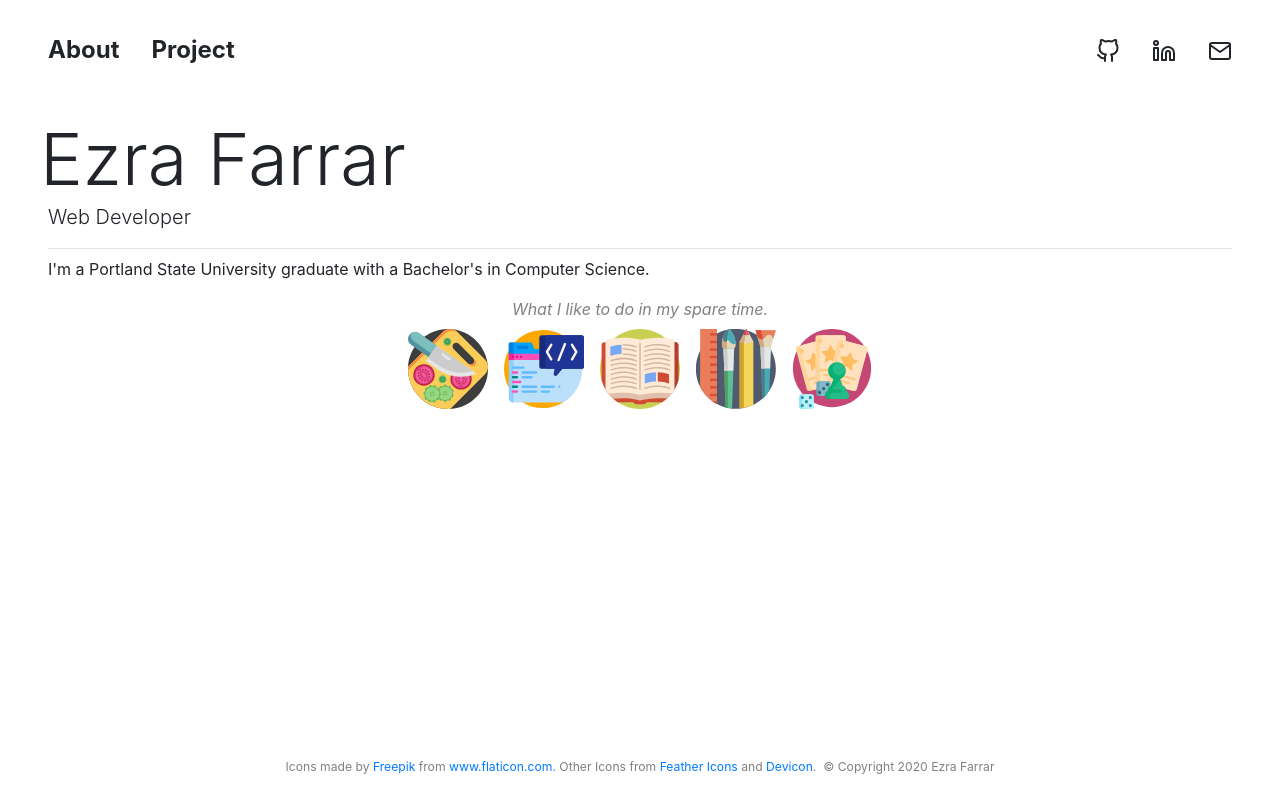
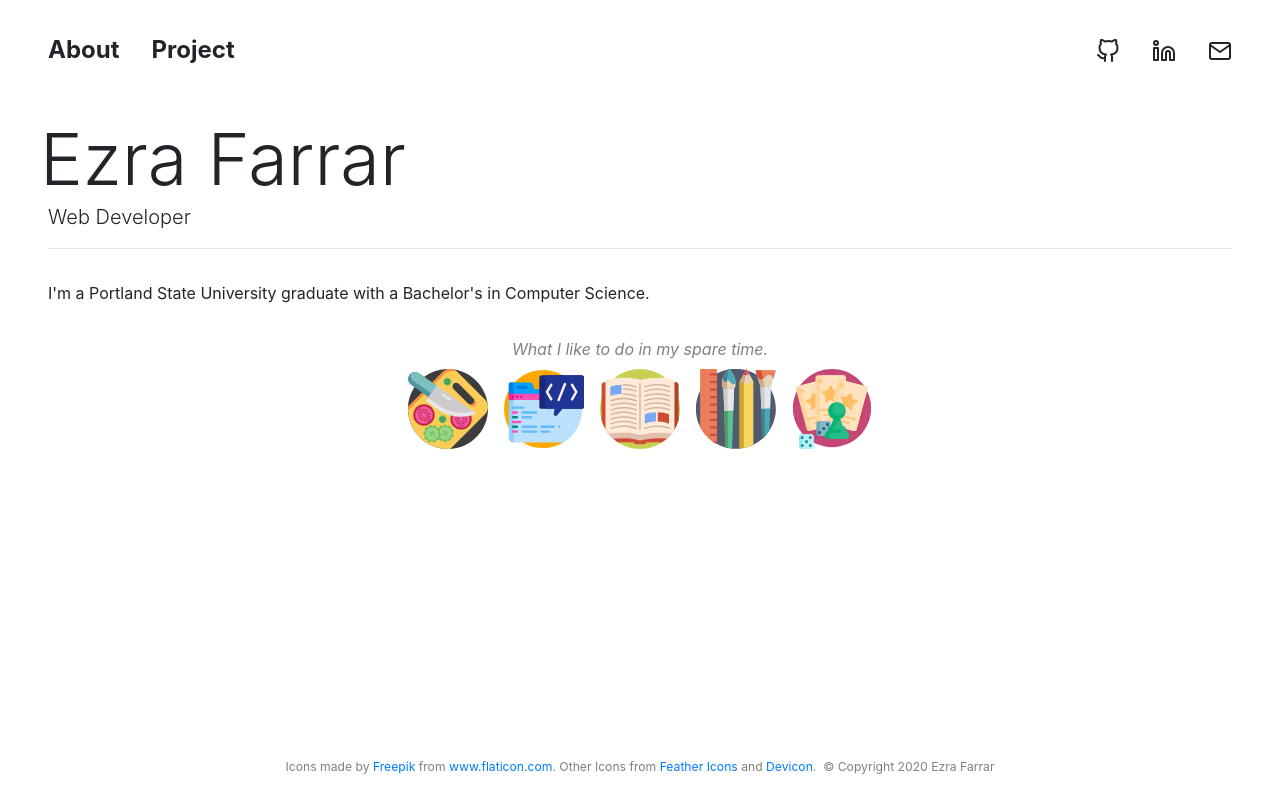
Before and after one commit to FarrarE/portfolio-spa, a React (Create React App) app: page /about in a window 1280 px wide. Built offline with nearby package versions, Linux system fonts and the light colour scheme.

Commit message:
Added margins.

```diff
--- a/src/containers/About/index.js
+++ b/src/containers/About/index.js
@@ -13,7 +13,7 @@ function About() {
         <h2 className="display-3">Ezra Farrar</h2>
         <p className="lead">Web Developer</p>
         <hr className="my-2" />
-        <p>I'm a Portland State University graduate with a Bachelor's in Computer Science.</p>
+        <p className="text-body">I'm a Portland State University graduate with a Bachelor's in Computer Science.</p>
         <div className="hobbies">
           What I like to do in my spare time.
           <div className="icons">
--- a/src/containers/About/styles.css
+++ b/src/containers/About/styles.css
@@ -4,6 +4,10 @@
 
 .About h2 {
   margin: 0rem -.5rem;
+}
+
+.About .text-body {
+  margin: 2rem 0;
 }
 
 .hobbies {
@@ -20,6 +24,7 @@
   -webkit-box-align: center;
       -ms-flex-align: center;
           align-items: center;
+  margin: 2rem;
 }
 
 .hobbies .hobby {
--- a/src/containers/About/styles.scss
+++ b/src/containers/About/styles.scss
@@ -2,6 +2,9 @@
     margin:2rem;
     h2{
         margin:0rem -.5rem;
+    }
+    .text-body{
+        margin:2rem 0;
     }
 }
 
@@ -12,6 +15,7 @@
     flex-direction: column;
     text-align: center;
     align-items: center;
+    margin:2rem;
 
     .hobby{
         width:5rem;
```
Also changed, not shown: 1 other file (tests, documents, lock files or other folders).
